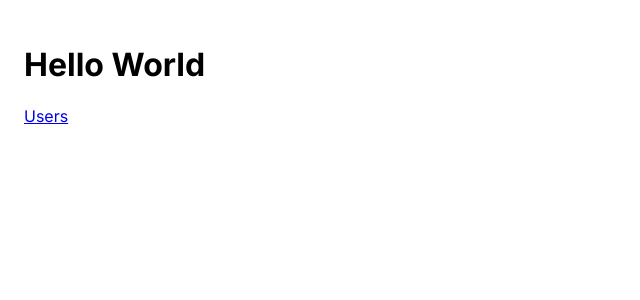
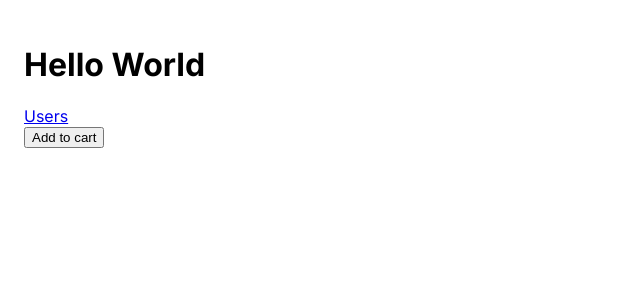
Before and after one commit to Ptown2442/next-app, a Next.js app: page / in a window 1280 px wide. Shown: the top 300 px of the page, without its empty margins (0-640 px from the left). Built offline with nearby package versions, Linux system fonts and the light colour scheme.

Commit message:
csr and ssr initial

```diff
--- /dev/null
+++ b/app/components/AddToCart.tsx
@@ -0,0 +1,12 @@
+"use client";
+import React from "react";
+
+const AddToCart = () => {
+  return (
+    <div>
+      <button onClick={() => console.log("Click")}>Add to cart</button>
+    </div>
+  );
+};
+
+export default AddToCart;
--- /dev/null
+++ b/app/components/ProductCard.tsx
@@ -0,0 +1,12 @@
+import React from "react";
+import AddToCart from "./AddToCart";
+
+const ProductCard = () => {
+  return (
+    <div>
+      <AddToCart />
+    </div>
+  );
+};
+
+export default ProductCard;
--- a/app/page.tsx
+++ b/app/page.tsx
@@ -1,11 +1,13 @@
 import Image from "next/image";
 import Link from "next/link";
+import ProductCard from "./components/ProductCard";
 
 export default function Home() {
   return (
     <main>
       <h1>Hello World</h1>
       <Link href="/users">Users</Link>
+      <ProductCard />
     </main>
   );
 }
```
